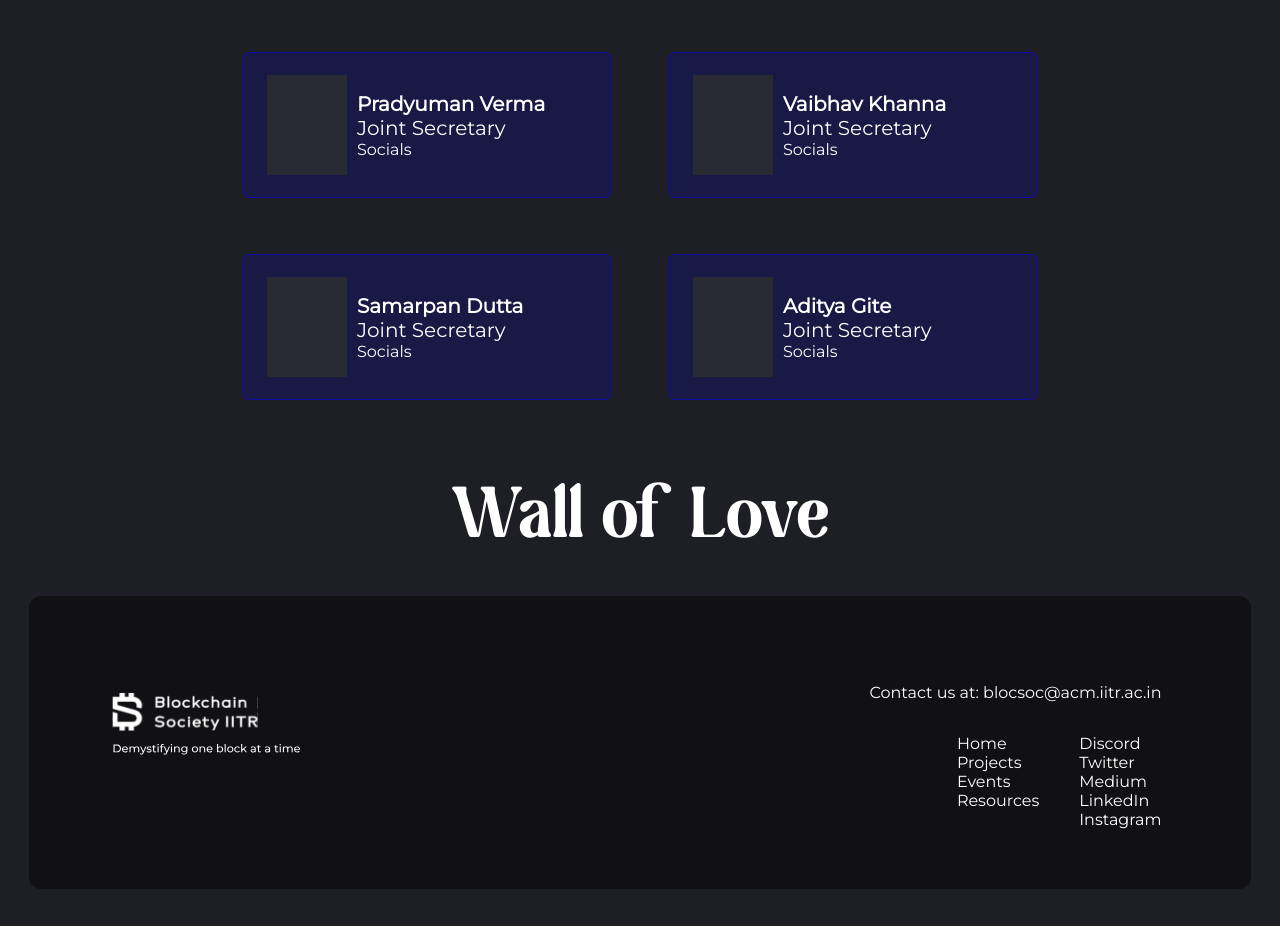
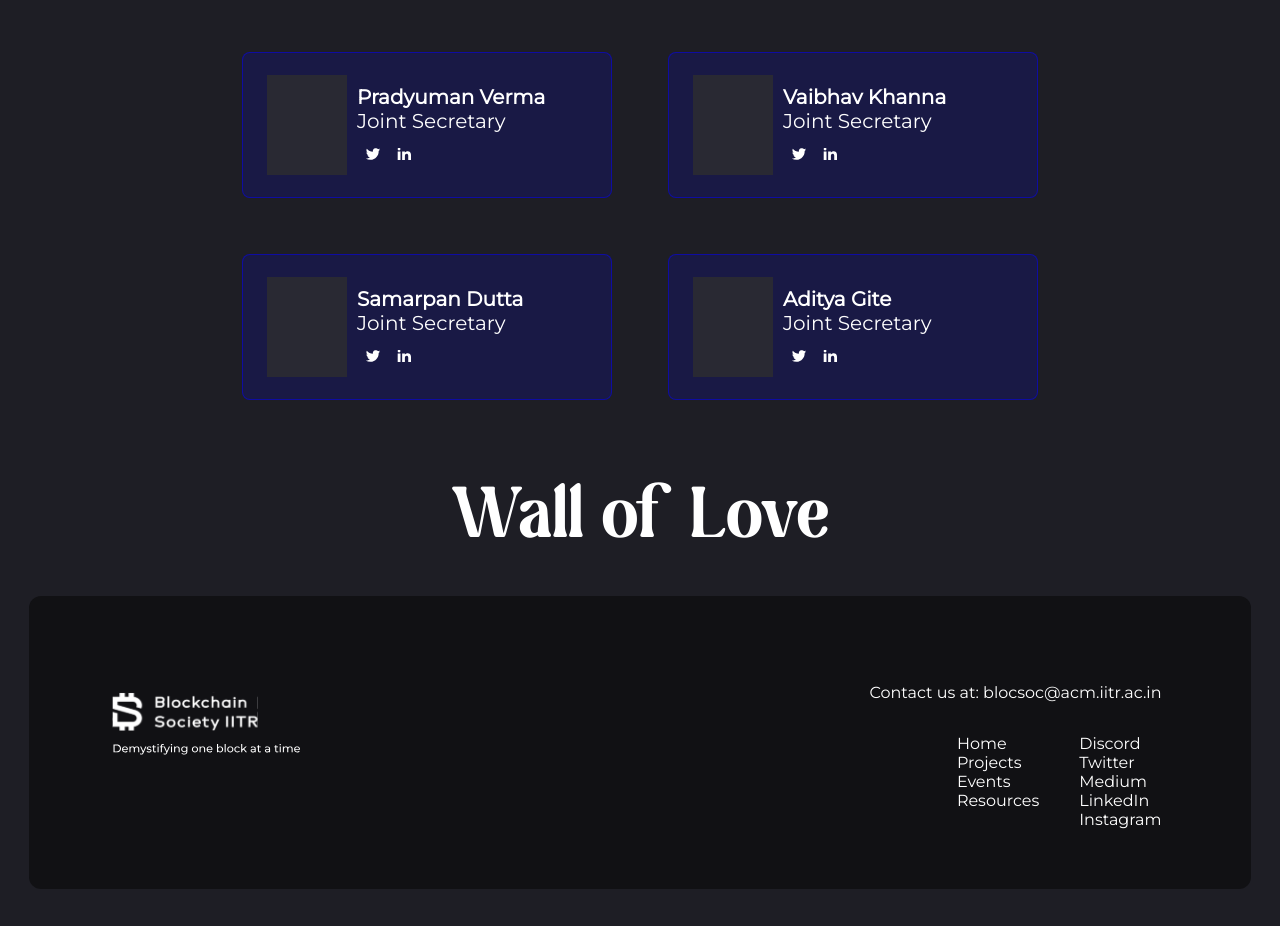
Before and after one commit to BlocSoc-iitr/website-2022, a React (Create React App) app: page / in a window 1280 px wide. Shown: the part 2800-3726 px from the top of the page. Built offline with nearby package versions, Linux system fonts and the light colour scheme.

Commit message:
Teams Card socials added

```diff
--- a/src/Components/TeamCard/TeamCard.js
+++ b/src/Components/TeamCard/TeamCard.js
@@ -1,5 +1,7 @@
 import React from 'react';
 import styles from './TeamCard.module.css';
+import twitter from './assets/twitter.svg';
+import linkedin from './assets/linkedin.svg';
 
 
 const TeamCard = ({Name, designation}) => {
@@ -12,7 +14,10 @@ const TeamCard = ({Name, designation}) => {
             <div className={styles.details}>
                 <div className={styles.name}>{Name}</div>
                 <div className={styles.designation}>{designation}</div>
-                <div className={styles.socials}>Socials</div>
+                <div className={styles.socials}>
+                    <img src={twitter} alt=""/>
+                    <img src={linkedin} alt=""/>
+                </div>
             </div>
         </div>
     );
--- a/src/Components/TeamCard/TeamCard.module.css
+++ b/src/Components/TeamCard/TeamCard.module.css
@@ -35,3 +35,13 @@
 .designation{
     font-size: 1.25rem;
 }
+
+.socials{
+    display: flex;
+    justify-content: flex-start;
+    align-items: center;
+    padding-top: 10px;
+}
+.socials img{
+    padding: 2px 5px;
+}
```
Also changed, not shown: src/Layouts/Team/Team_data.js (added, +26 -0 lines), src/Components/TeamCard/assets/linkedin.svg (added), src/Components/TeamCard/assets/twitter.svg (added).
